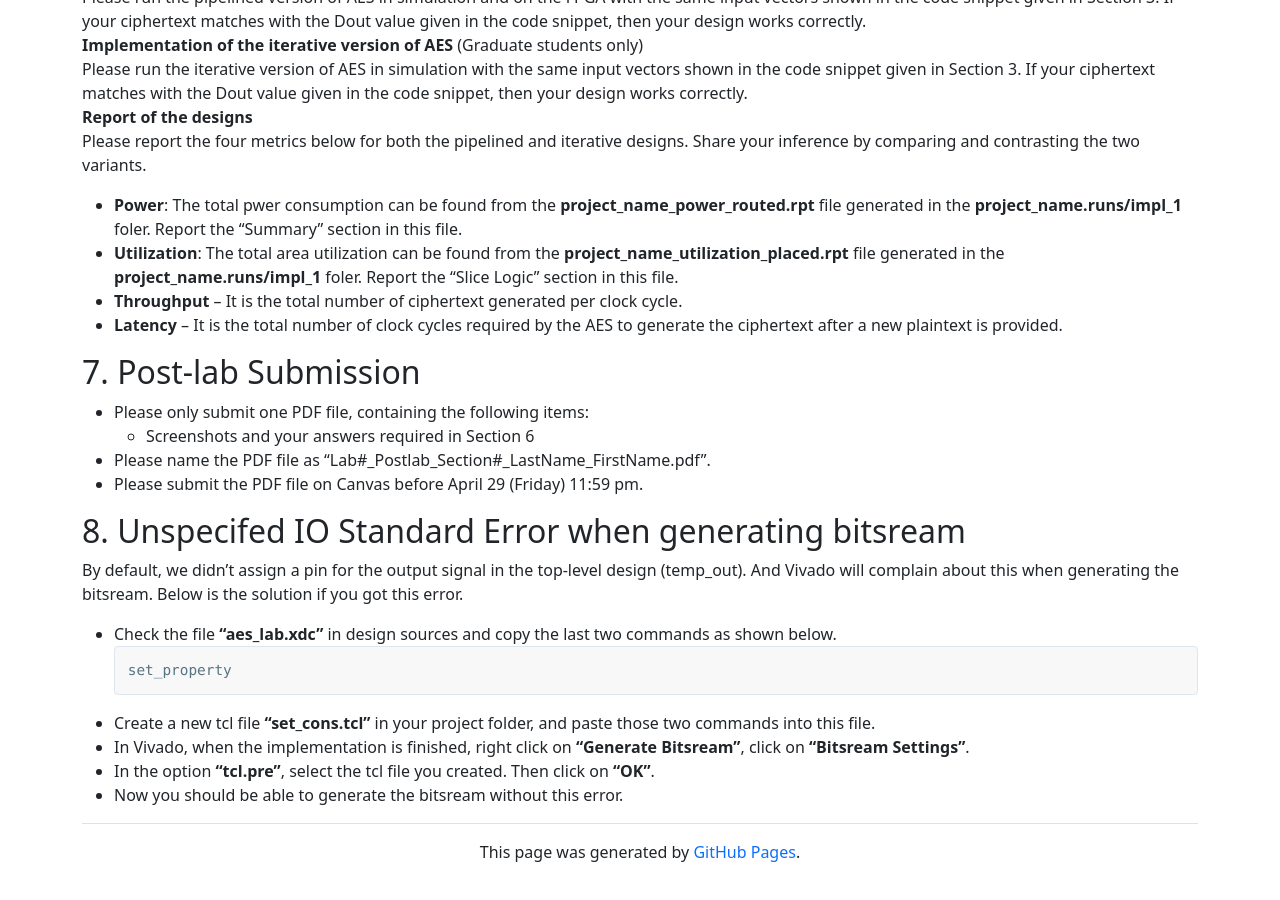
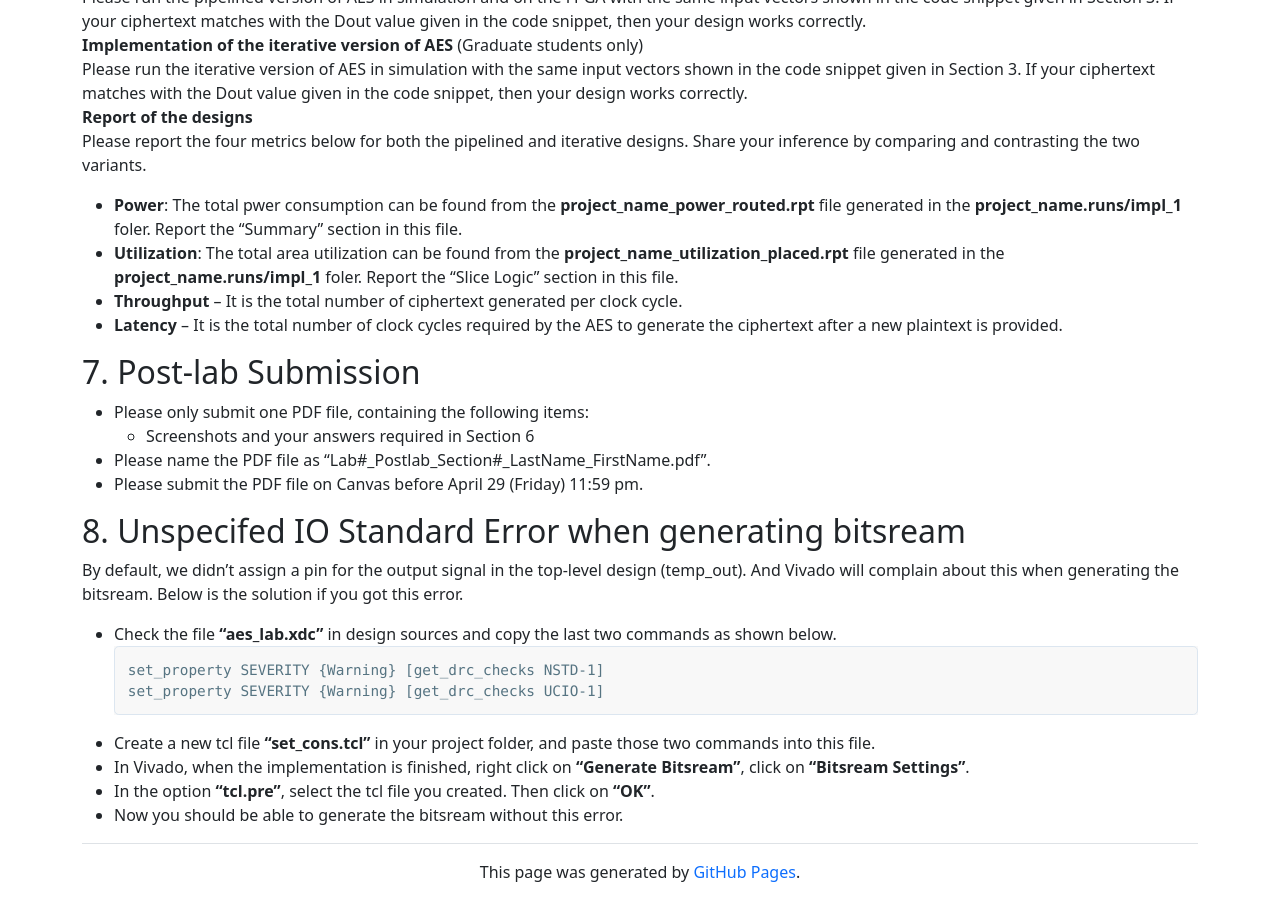
Before and after one commit to hailiangh/hailiangh.github.io, a Jekyll site: the page built from TA/ECEN689_Spring2022/labX_manual.md, in a window 1280 px wide and 900 px high, scrolled down 10596 px. Built offline with Jekyll 4.4.1, drawn with Linux system fonts in a browser that asks for light colours.

Commit message:
Update labX_manual.md

````diff
--- a/TA/ECEN689_Spring2022/labX_manual.md
+++ b/TA/ECEN689_Spring2022/labX_manual.md
@@ -133,7 +133,8 @@ Please report the four metrics below for both the pipelined and iterative design
 By default, we didn't assign a pin for the output signal in the top-level design (temp_out). And Vivado will complain about this when generating the bitsream. Below is the solution if you got this error.
 - Check the file **"aes_lab.xdc"** in design sources and copy the last two commands as shown below.
   ```
-  set_property
+  set_property SEVERITY {Warning} [get_drc_checks NSTD-1]
+  set_property SEVERITY {Warning} [get_drc_checks UCIO-1]
   ```
 - Create a new tcl file **"set_cons.tcl"** in your project folder, and paste those two commands into this file.
 - In Vivado, when the implementation is finished, right click on **"Generate Bitsream"**, click on **"Bitsream Settings"**.
````
